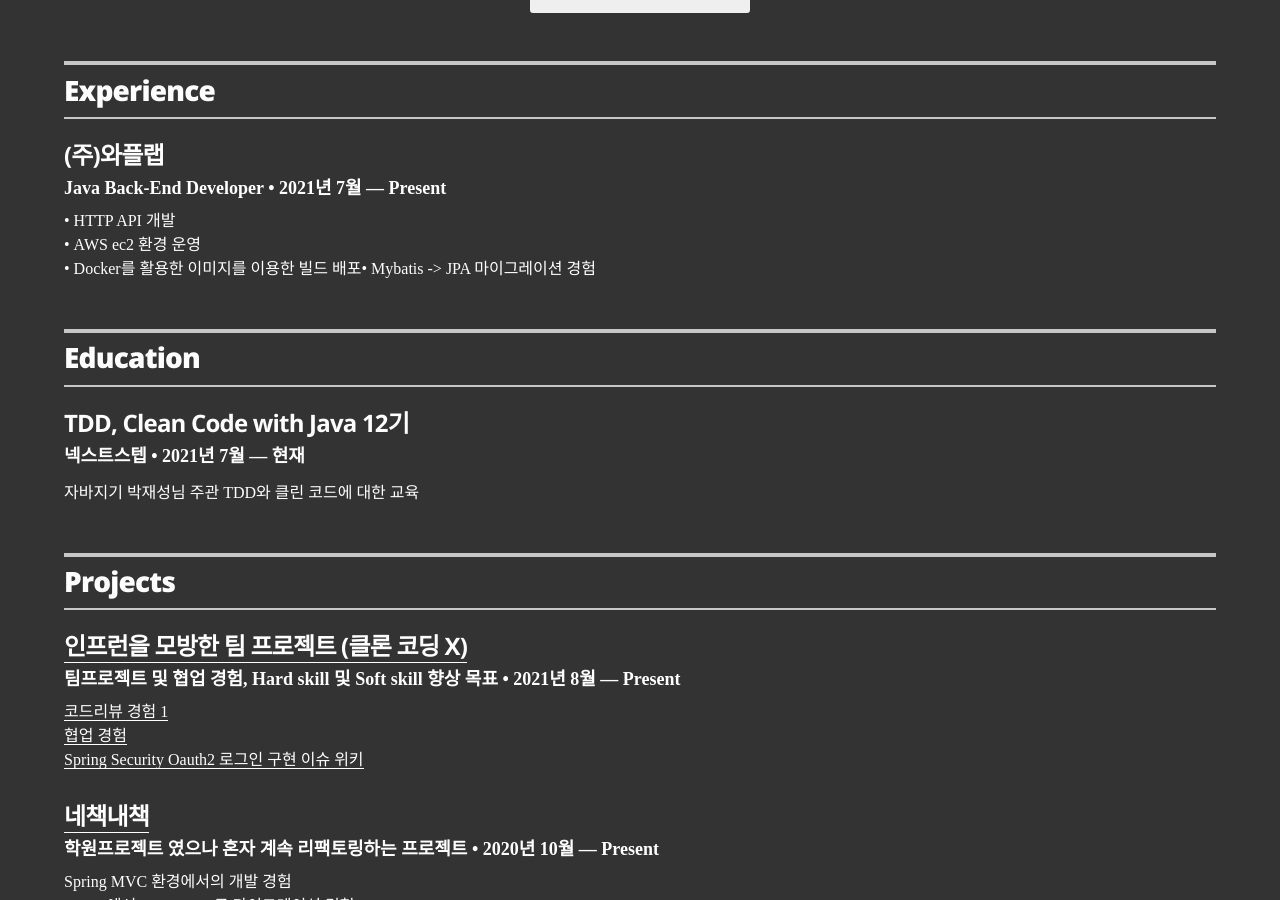
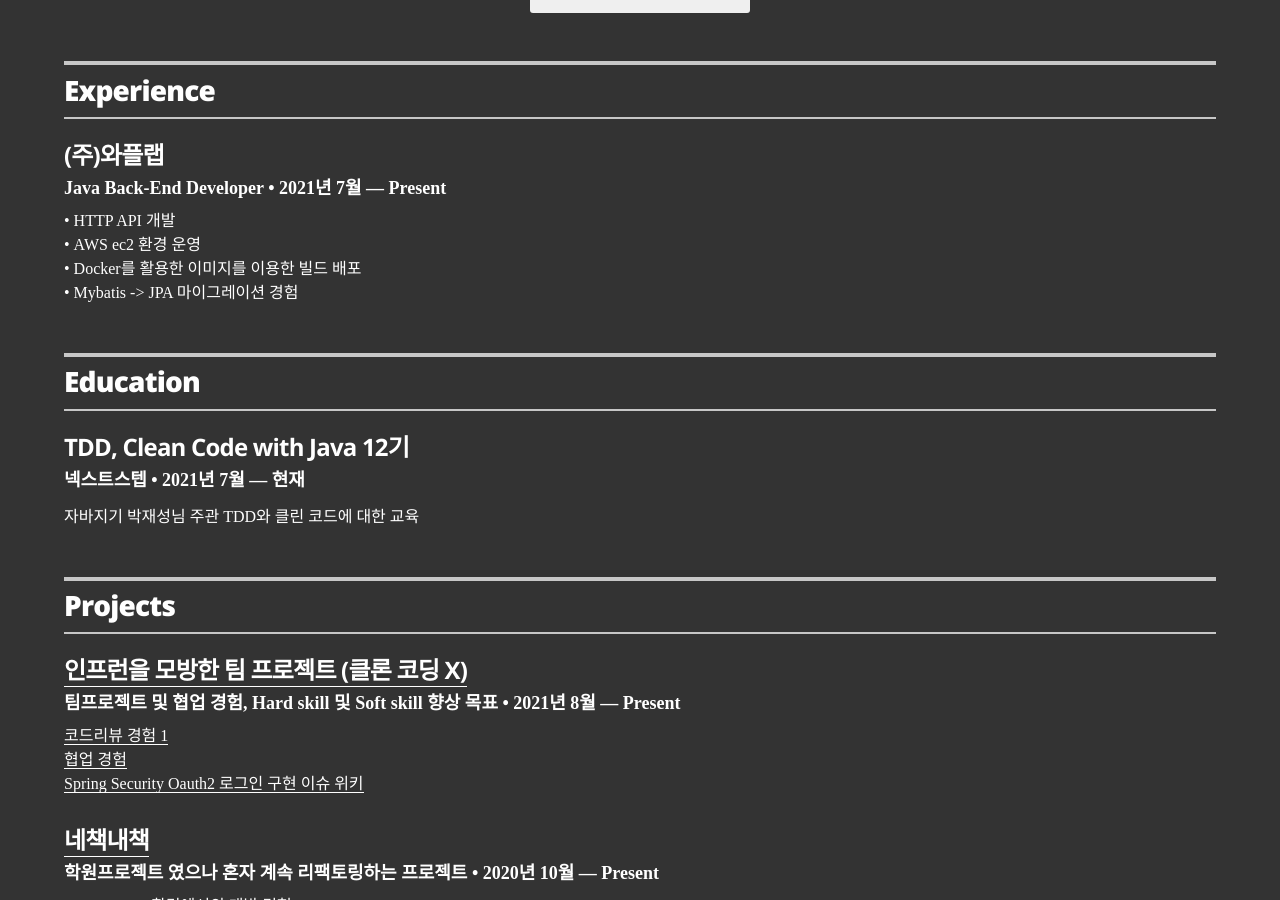
Before and after one commit to lsj8367/resume, a Jekyll site: the page built from index.html, in a window 1280 px wide and 900 px high, scrolled down 532 px. Built offline with Jekyll 4.4.1, drawn with Linux system fonts in a browser that asks for light colours.

Commit message:
fix: 줄바꿈

```diff
--- a/_data/experience.yml
+++ b/_data/experience.yml
@@ -6,7 +6,7 @@
   summary:
     - • HTTP API 개발<br>
     - • AWS ec2 환경 운영<br>
-    - • Docker를 활용한 이미지를 이용한 빌드 배포
+    - • Docker를 활용한 이미지를 이용한 빌드 배포<br>
     - • Mybatis -> JPA 마이그레이션 경험
 
 # - company: (주)이노데일
```
